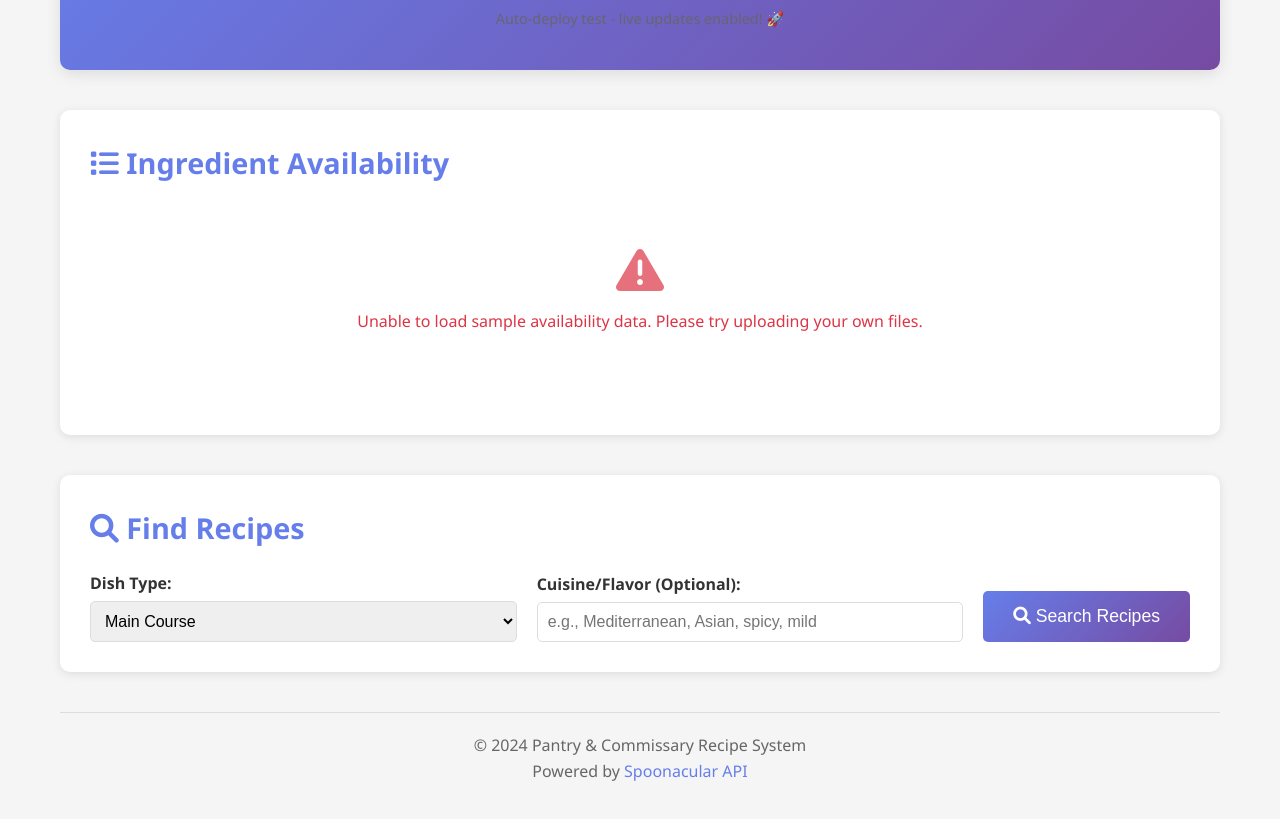
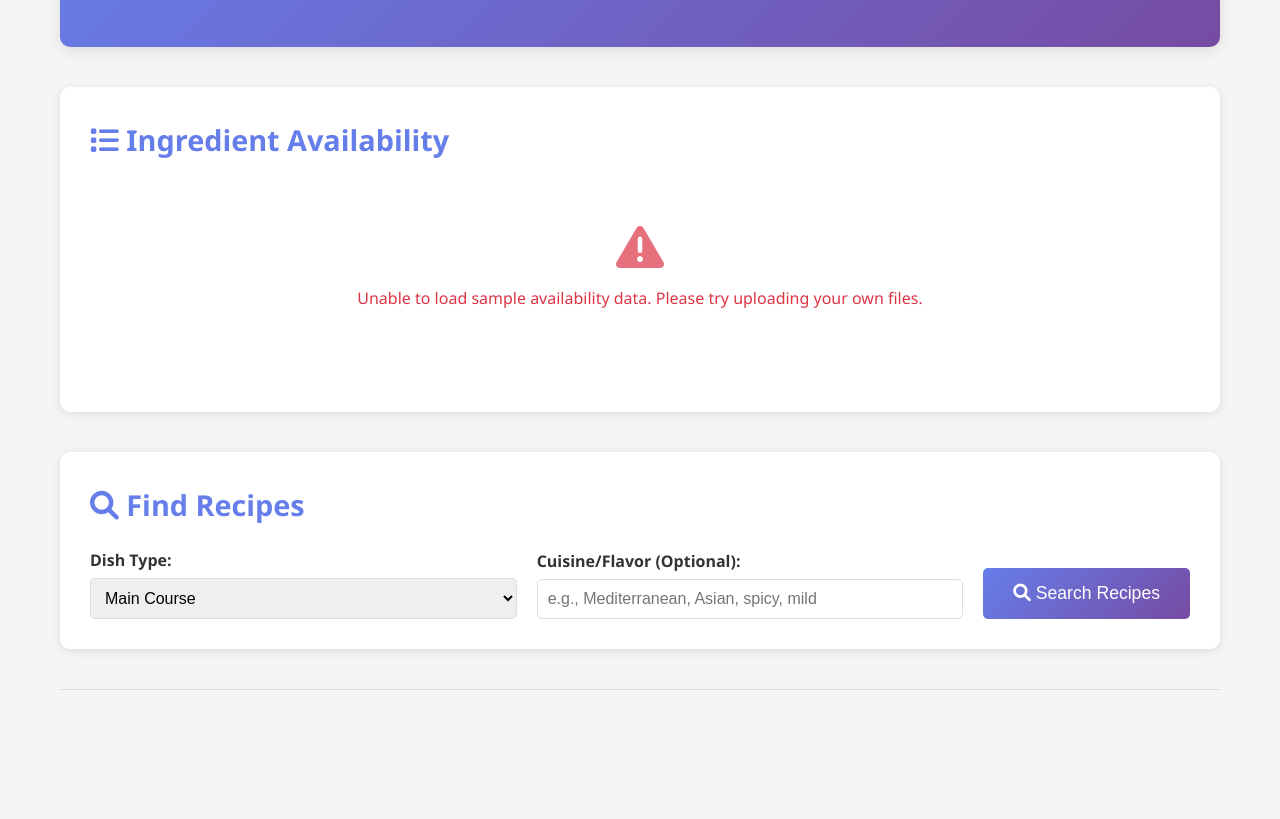
Before and after one commit to exceltechai/2504_PANTRY, a plain HTML site: page frontend/index.html in a window 1280 px wide. Shown: the part 127-946 px from the top of the page. After the commit the page ends 877 px from the top, so only its background shows below. Drawn offline with Linux system fonts and the light colour scheme; no server answers.

Commit message:
Clean up UI: Remove test message, copyright, and Spoonacular attribution

```diff
--- a/frontend/index.html
+++ b/frontend/index.html
@@ -11,7 +11,6 @@
     <div class="container">
         <header>
             <h1><i class="fas fa-utensils"></i> Pantry & Commissary Recipe System</h1>
-            <p style="color: #666; font-size: 0.9rem;">Auto-deploy test - live updates enabled! 🚀</p>
         </header>
 
         <main>
@@ -91,8 +90,6 @@
         </main>
 
         <footer>
-            <p>&copy; 2024 Pantry & Commissary Recipe System</p>
-            <p>Powered by <a href="https://spoonacular.com" target="_blank">Spoonacular API</a></p>
         </footer>
     </div>
 
```
